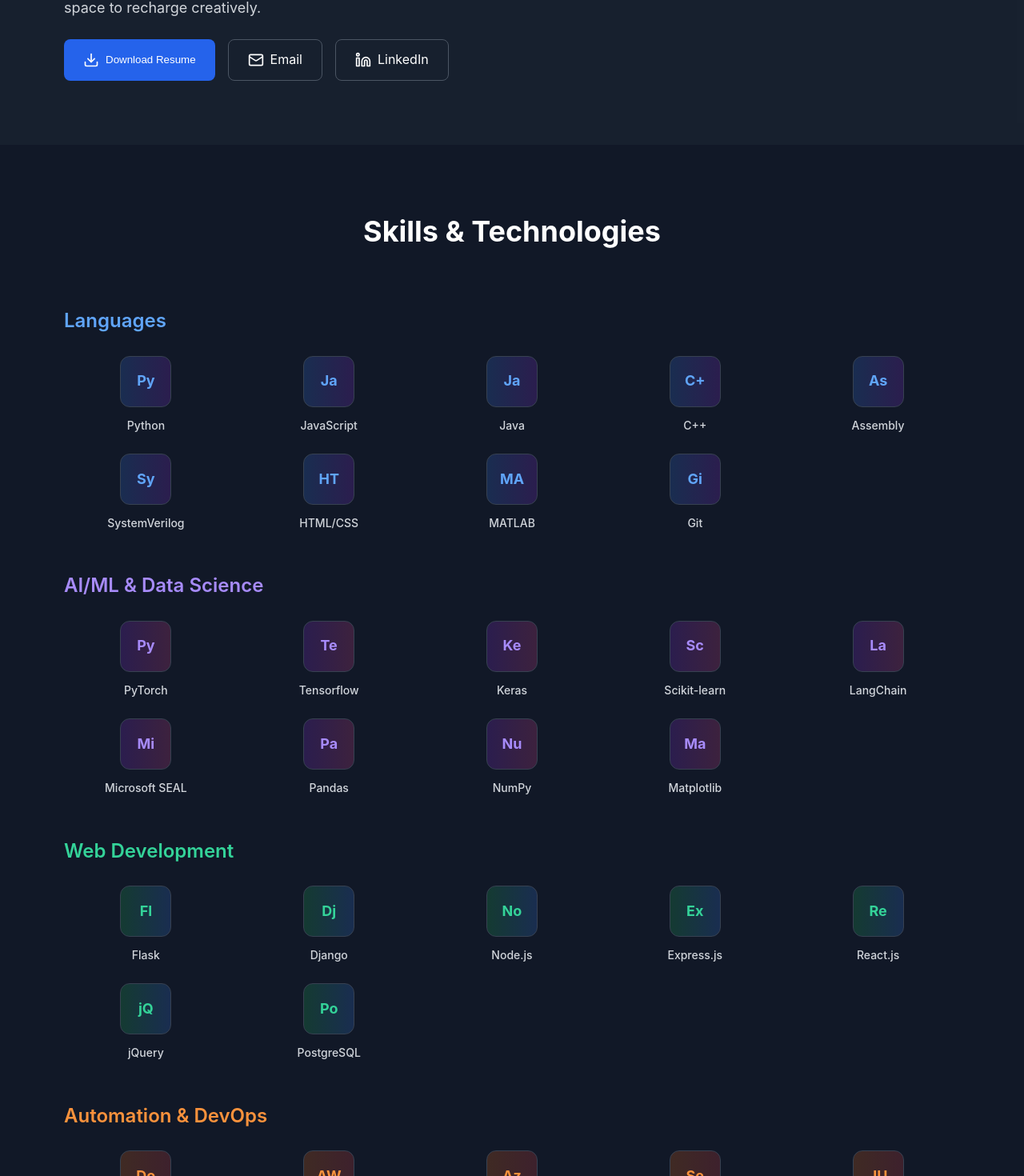
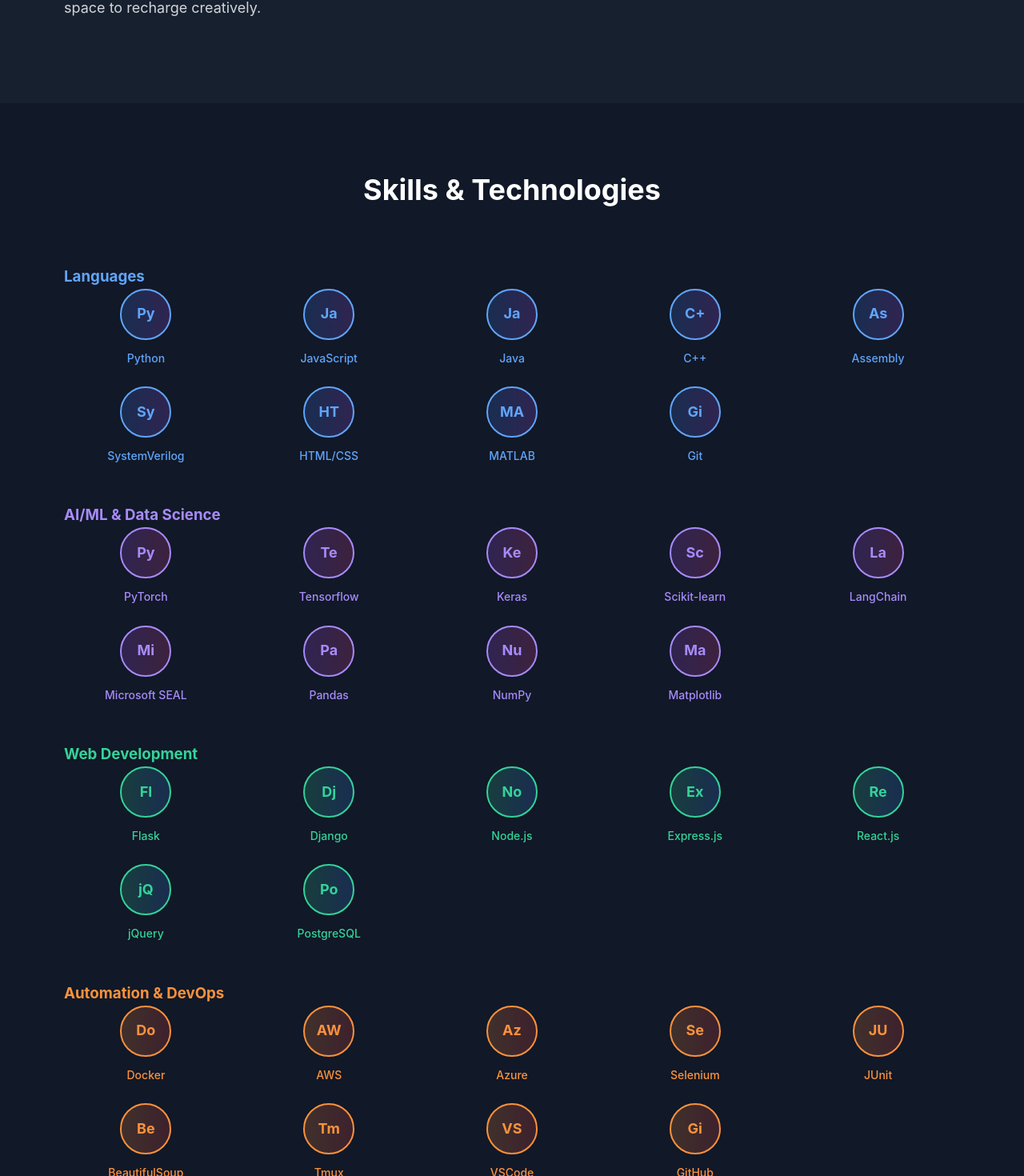
Before and after one commit to AnubhavChoudhery/Portfolio, a React (Create React App) app: page / in a window 1280 px wide. Shown: the part 1371-2841 px from the top of the page at 80% size. Built offline with nearby package versions, Linux system fonts and the light colour scheme.

Commit message:
Skills in different file, adding more single-purpose files in further commits

```diff
--- a/src/PersonalWebsite.js
+++ b/src/PersonalWebsite.js
@@ -1,6 +1,7 @@
 import React, { useState, useEffect } from 'react';
 import { Menu, X, Github, Linkedin, Mail, Download, ChevronDown } from 'lucide-react';
 import './index.css';
+import Skills from './skills';
 
 const PersonalWebsite = () => {
   const [isMenuOpen, setIsMenuOpen] = useState(false);
@@ -41,34 +42,6 @@ const PersonalWebsite = () => {
     window.addEventListener('scroll', handleScroll);
     return () => window.removeEventListener('scroll', handleScroll);
   }, []);
-
-  const skillCategories = [
-    {
-      title: "Languages",
-      colorClass: "blue",
-      skills: ['Python', 'JavaScript', 'Java', 'C++', 'Assembly', 'SystemVerilog', 'HTML/CSS', 'MATLAB', 'Git']
-    },
-    {
-      title: "AI/ML & Data Science",
-      colorClass: "purple",
-      skills: ['PyTorch', 'Tensorflow', 'Keras', 'Scikit-learn', 'LangChain', 'Microsoft SEAL', 'Pandas', 'NumPy', 'Matplotlib']
-    },
-    {
-      title: "Web Development",
-      colorClass: "green",
-      skills: ['Flask', 'Django', 'Node.js', 'Express.js', 'React.js', 'jQuery', 'PostgreSQL']
-    },
-    {
-      title: "Automation & DevOps",
-      colorClass: "orange",
-      skills: ['Docker', 'AWS', 'Azure', 'Selenium', 'JUnit', 'BeautifulSoup', 'Tmux', 'VSCode', 'GitHub']
-    },
-    {
-      title: "Visualization & UI",
-      colorClass: "pink",
-      skills: ['Bokeh', 'Panel', 'Bootstrap', 'Figma', 'Gradio']
-    }
-  ];
 
   return (
     <div>
@@ -174,54 +147,12 @@ const PersonalWebsite = () => {
               drums (learnt up to Grade 3), ping pong (table tennis) and pickleball.
               These activities keep me balanced, sharpen my problem-solving skills while also improving quick thinking, and give me space to recharge creatively.
             </p>
-            <div className="about-buttons">
-              <button className="btn-solid">
-                <Download size={20} />
-                Download Resume
-              </button>
-              <div className="btn-group">
-                <a href="mailto:anubhavchoudhery@gmail.com" className="btn-outline">
-                  <Mail size={20} />
-                  Email
-                </a>
-                <a href="https://linkedin.com/in/anubhav-ch" className="btn-outline">
-                  <Linkedin size={20} />
-                  LinkedIn
-                </a>
-              </div>
-            </div>
           </div>
         </div>
       </section>
 
       {/* Skills Section */}
-      <section id="skills" className="section">
-        <div className="container">
-          <h2 className="section-title">Skills & Technologies</h2>
-
-          {skillCategories.map((category, categoryIndex) => (
-            <div key={category.title} className="skills-category">
-              <h3 className={`category-title ${category.colorClass}`}>
-                {category.title}
-              </h3>
-              <div className="skills-grid">
-                {category.skills.map((skill) => (
-                  <div key={skill} className="skill-item">
-                    <div className={`skill-icon ${category.colorClass}`}>
-                      <span className={`skill-text ${category.colorClass}`}>
-                        {skill.slice(0, 2)}
-                      </span>
-                    </div>
-                    <p className={`skill-name ${category.colorClass}`}>
-                      {skill}
-                    </p>
-                  </div>
-                ))}
-              </div>
-            </div>
-          ))}
-        </div>
-      </section>
+      <Skills />
 
       {/* Projects Section */}
       <section id="projects" className="section section-alt">
@@ -339,9 +270,6 @@ const PersonalWebsite = () => {
                 <span>GitHub</span>
               </a>
             </div>
-            <button className="btn-primary">
-              Say Hello
-            </button>
           </div>
         </div>
       </section>
@@ -349,7 +277,7 @@ const PersonalWebsite = () => {
       {/* Footer */}
       <footer className="footer">
         <div className="container">
-          <p>© 2024 Anubhav Choudhery. Built with React & CSS.</p>
+          <p>© 2025 Anubhav Choudhery</p>
         </div>
       </footer>
     </div>
--- /dev/null
+++ b/src/skills.js
@@ -0,0 +1,82 @@
+import React from 'react';
+import './index.css';
+
+const Skills = () => {
+  const skillCategories = [
+    {
+      title: "Languages",
+      color: "#60a5fa", // blue-400 equivalent
+      gradient: "linear-gradient(to right, rgba(59,130,246,0.2), rgba(168,85,247,0.2))",
+      skills: ['Python', 'JavaScript', 'Java', 'C++', 'Assembly', 'SystemVerilog', 'HTML/CSS', 'MATLAB', 'Git']
+    },
+    {
+      title: "AI/ML & Data Science",
+      color: "#a78bfa",
+      gradient: "linear-gradient(to right, rgba(168,85,247,0.2), rgba(236,72,153,0.2))",
+      skills: ['PyTorch', 'Tensorflow', 'Keras', 'Scikit-learn', 'LangChain', 'Microsoft SEAL', 'Pandas', 'NumPy', 'Matplotlib']
+    },
+    {
+      title: "Web Development",
+      color: "#34d399",
+      gradient: "linear-gradient(to right, rgba(52,211,153,0.2), rgba(59,130,246,0.2))",
+      skills: ['Flask', 'Django', 'Node.js', 'Express.js', 'React.js', 'jQuery', 'PostgreSQL']
+    },
+    {
+      title: "Automation & DevOps",
+      color: "#fb923c",
+      gradient: "linear-gradient(to right, rgba(251,146,60,0.2), rgba(239,68,68,0.2))",
+      skills: ['Docker', 'AWS', 'Azure', 'Selenium', 'JUnit', 'BeautifulSoup', 'Tmux', 'VSCode', 'GitHub']
+    },
+    {
+      title: "Visualization & UI",
+      color: "#ec4899",
+      gradient: "linear-gradient(to right, rgba(236,72,153,0.2), rgba(168,85,247,0.2))",
+      skills: ['Bokeh', 'Panel', 'Bootstrap', 'Figma', 'Gradio']
+    }
+  ];
+
+  return (
+    <section id="skills" className="section">
+      <div className="container">
+        <h2 className="section-title">Skills & Technologies</h2>
+
+        {skillCategories.map((category) => (
+          <div key={category.title} className="skills-category">
+            <h3 style={{ color: category.color }}>
+              {category.title}
+            </h3>
+            <div className="skills-grid">
+              {category.skills.map((skill) => (
+                <div key={skill} className="skill-item">
+                  {/* Gradient background applied here */}
+                  <div
+                    className="skill-icon"
+                    style={{
+                      background: category.gradient,
+                      color: category.color,
+                      border: `2px solid ${category.color}`,
+                      borderRadius: "50%",
+                      padding: "12px",
+                      display: "flex",
+                      alignItems: "center",
+                      justifyContent: "center"
+                    }}
+                  >
+                    <span className="skill-text">
+                      {skill.slice(0, 2)}
+                    </span>
+                  </div>
+                  <p className="skill-name" style={{ color: category.color }}>
+                    {skill}
+                  </p>
+                </div>
+              ))}
+            </div>
+          </div>
+        ))}
+      </div>
+    </section>
+  );
+};
+
+export default Skills;
```
